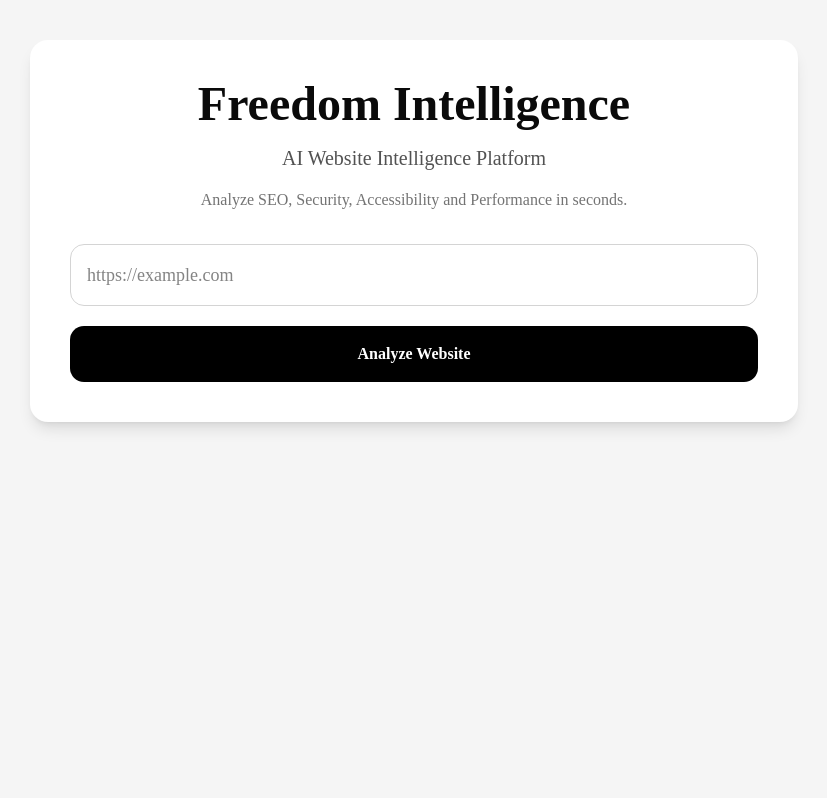
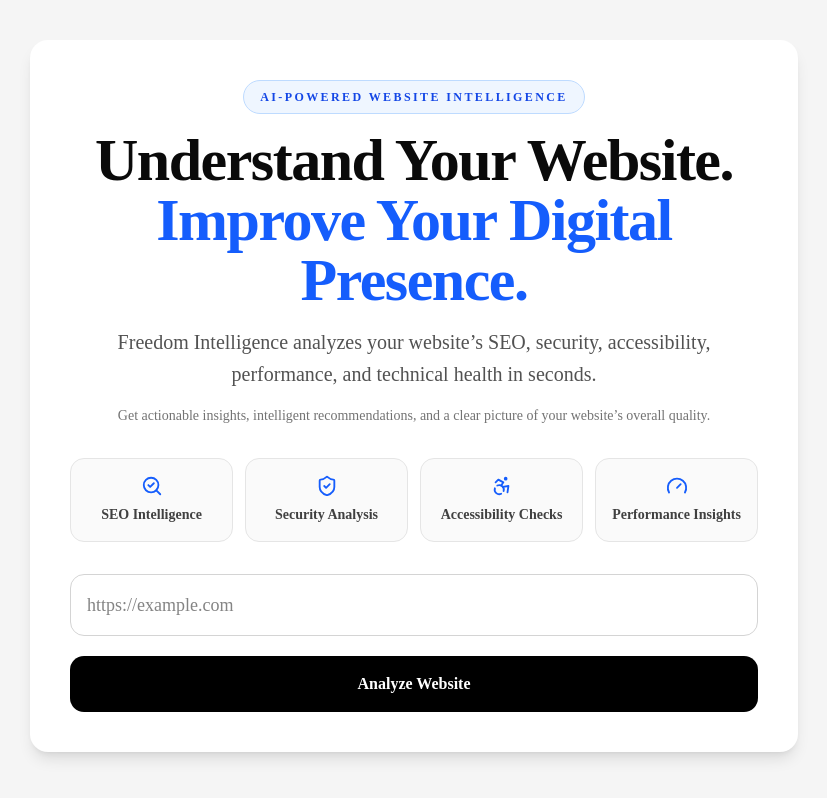
Before and after one commit to suriga30/Freedom-Intelligence, a Next.js app: page / in a window 1280 px wide. Shown: the whole page, without its empty margins (226-1053 px from the left). Built offline with nearby package versions, Linux system fonts and the light colour scheme.

Commit message:
Upgrade Freedom Intelligence hero section

```diff
--- a/components/Hero.tsx
+++ b/components/Hero.tsx
@@ -1,18 +1,73 @@
+import {
+  ShieldCheck,
+  Gauge,
+  SearchCheck,
+  Accessibility,
+} from "lucide-react";
+
 export default function Hero() {
+  const features = [
+    {
+      icon: SearchCheck,
+      label: "SEO Intelligence",
+    },
+    {
+      icon: ShieldCheck,
+      label: "Security Analysis",
+    },
+    {
+      icon: Accessibility,
+      label: "Accessibility Checks",
+    },
+    {
+      icon: Gauge,
+      label: "Performance Insights",
+    },
+  ];
+
   return (
-    <div className="space-y-4 text-center">
-      <h1 className="text-5xl font-bold">
-        Freedom Intelligence
-      </h1>
+    <div className="space-y-8 text-center">
+      <div className="space-y-4">
+        <div className="inline-flex items-center rounded-full border border-blue-200 bg-blue-50 px-4 py-2 text-xs font-semibold uppercase tracking-[0.2em] text-blue-700">
+          AI-Powered Website Intelligence
+        </div>
 
-      <p className="text-xl text-neutral-600">
-        AI Website Intelligence Platform
-      </p>
+        <h1 className="text-4xl font-bold tracking-tight text-neutral-950 sm:text-5xl lg:text-6xl">
+          Understand Your Website.
+          <span className="block text-blue-600">
+            Improve Your Digital Presence.
+          </span>
+        </h1>
 
-      <p className="text-neutral-500">
-        Analyze SEO, Security, Accessibility and Performance
-        in seconds.
-      </p>
+        <p className="mx-auto max-w-2xl text-lg leading-8 text-neutral-600 sm:text-xl">
+          Freedom Intelligence analyzes your website’s SEO, security,
+          accessibility, performance, and technical health in seconds.
+        </p>
+
+        <p className="text-sm text-neutral-500">
+          Get actionable insights, intelligent recommendations, and a clear
+          picture of your website’s overall quality.
+        </p>
+      </div>
+
+      <div className="grid grid-cols-2 gap-3 sm:grid-cols-4">
+        {features.map((feature) => {
+          const Icon = feature.icon;
+
+          return (
+            <div
+              key={feature.label}
+              className="flex flex-col items-center gap-2 rounded-xl border border-neutral-200 bg-neutral-50 px-3 py-4 transition hover:border-blue-200 hover:bg-blue-50"
+            >
+              <Icon size={22} className="text-blue-600" />
+
+              <span className="text-xs font-semibold text-neutral-700 sm:text-sm">
+                {feature.label}
+              </span>
+            </div>
+          );
+        })}
+      </div>
     </div>
   );
 }
```
